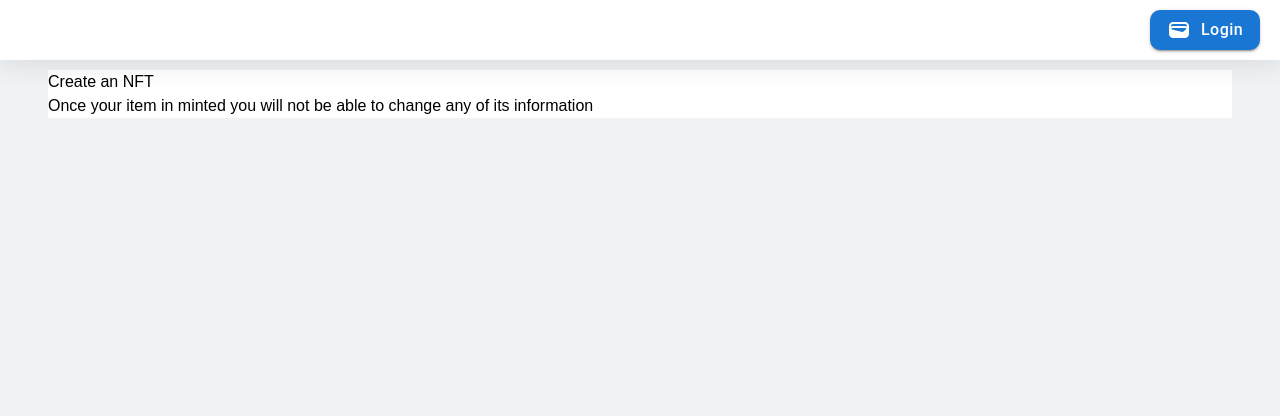
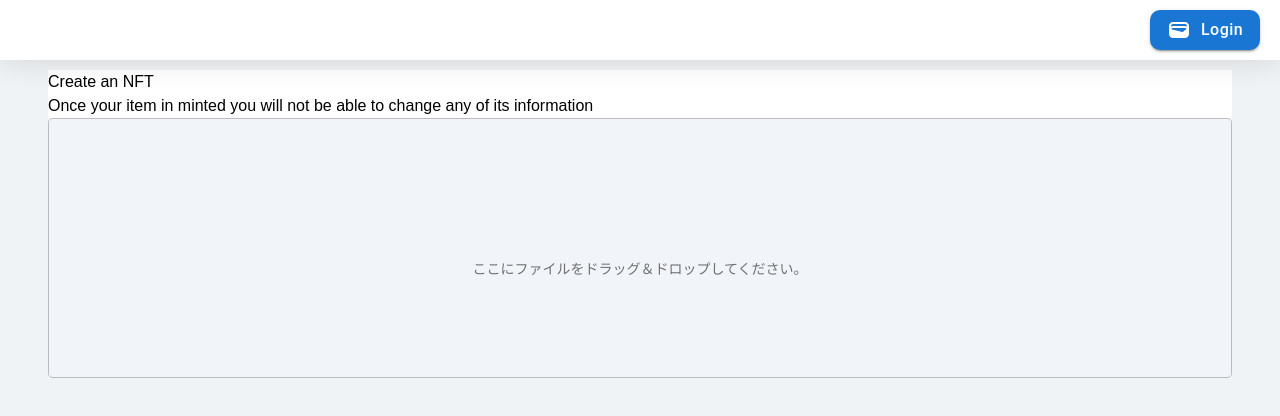
Before and after one commit to NFT-MARKETPLACE-DATN/NFT_MARKETPLACE, a React app: page /mint in a window 1280 px wide. Shown: the top 416 px of the page. Built offline with nearby package versions, Linux system fonts and the light colour scheme.

Commit message:
Update Code

```diff
--- a/src/components/mintNFTPage/index.js
+++ b/src/components/mintNFTPage/index.js
@@ -1,21 +1,44 @@
 import React, { useState, useEffect } from 'react'
 import MintNFTStyle from './mintNFTStyle'
-import { useFormik } from 'formik';
+import { useFormik } from 'formik'
+import {
+  TextField,
+  InputAdornment,
+  IconButton,
+  List,
+  ListItem,
+  ListItemButton,
+  ListItemIcon,
+  ListItemText,
+  MenuItem,
+  Select,
+  FormControl,
+  Drawer,
+  Menu,
+  Box,
+  Grid,
+  Collapse,
+  Card,
+  CardContent,
+  CardActions,
+  Tabs,
+  Tab
+} from '@mui/material'
+import { validate } from './validate'
 
 const MintNFTPage = () => {
-
+  const [fileKey, setFileKey] = useState(0)
+  const [imagePreviewUrl, setImagePreviewUrl] = useState(null)
   const formik = useFormik({
     enableReinitialize: true,
     initialValues: {
-      userName: '',
-      password: '',
-      subscribe: false,
+      imageNFT: null
     },
-    // validate,
-    onSubmit: async values => {
+    validate,
+    onSubmit: async (values) => {
       // await dispatch(register(values));
-    },
-  });
+    }
+  })
   return (
     <MintNFTStyle>
       <div className='MintNFTPage'>
@@ -25,8 +48,57 @@ const MintNFTPage = () => {
             Once your item in minted you will not be able to change any of its information
           </div>
         </div>
-        <div className='form'>
-          <form onSubmit={formik.handleSubmit}></form>
+        <div className='formCreateNFT'>
+          <form onSubmit={formik.handleSubmit}>
+            <div className='imageNFT'>
+              <TextField
+                key={fileKey}
+                fullWidth
+                hiddenLabel
+                name='imageNFT'
+                inputProps={{ accept: '.jpg,.jpeg,.png,.gif,.svg,.mp4' }}
+                type='file'
+                variant='outlined'
+                onChange={(event) => {
+                  console.log('event.target.files ')
+                  console.log(event.target.files[0])
+                  const file = event.target.files[0]
+                  // console.log('file onchange', file);
+                  const fileSize = file.size / (1024 * 1024)
+                  if (fileSize > 10) {
+                    toast.error('10MB 未満の Img ファイルをインポートしてください。', {
+                      icon: false
+                    })
+                    return
+                  }
+                  if (file) {
+                    const fileUrl = URL.createObjectURL(file)
+                    setImagePreviewUrl(fileUrl)
+                    formik.setFieldValue('imageNFT', fileUrl)
+                    setFileKey(fileKey + 1)
+                  }
+                }}
+                error={formik.touched.imageNFT && !!formik.errors.imageNFT}
+                helperText={formik.touched.imageNFT && formik.errors.imageNFT}
+                className='imageInput'
+              />
+              <button
+                type='button'
+                className={
+                  formik.touched.imageNFT && formik.errors.imageNFT ? 'uploadImgBtn imgInfoError' : 'uploadImgBtn'
+                }
+              >
+                {/* <img src={CsvIcon} alt="file-csv" /> */}
+                <div className='uploadImgText'>ここにファイルをドラッグ＆ドロップしてください。</div>
+              </button>
+              {imagePreviewUrl && (
+                <div>
+                  <img src={imagePreviewUrl} alt='Preview' style={{ maxWidth: '100%', marginTop: '20px' }} />
+                </div>
+              )}
+            </div>
+            <div className='imformationNFT'></div>
+          </form>
         </div>
       </div>
     </MintNFTStyle>
--- a/src/components/mintNFTPage/mintNFTStyle.js
+++ b/src/components/mintNFTPage/mintNFTStyle.js
@@ -17,7 +17,37 @@ const MintNFTStyle = styled.div`
         background-color: #ffff;
       }
 
+      .imageNFT {
+        position: relative;
+        .imageInput {
+          position: absolute;
+          height: 100%;
+          div > input {
+            height: 260px;
+            padding:0px;
+            // max-width: 468px;
+            width:100%;
+            opacity: 0;
+          }
+        }
+      }
+      .uploadImgBtn {
+        width: 100%;
+        height: 260px;
+        background-color: #f1f5fa;
+        border: none;
+        padding: 60px;
+        border-radius: 6px;
 
+        .uploadImgText {
+          font-size: 14px;
+          color: #707070;
+          margin-top: 40px;
+        }
+      }
+      .imgInfoError {
+        background-color: #ffe8e8;
+      }
 `
 
 export default MintNFTStyle
--- /dev/null
+++ b/src/components/mintNFTPage/validate.js
@@ -0,0 +1,7 @@
+export const validate = values => {
+    const errors = {};
+    if (!values.imageNFT) {
+      errors.imageNFT = 'IamgeError';
+    }
+    return errors;
+  };
```
